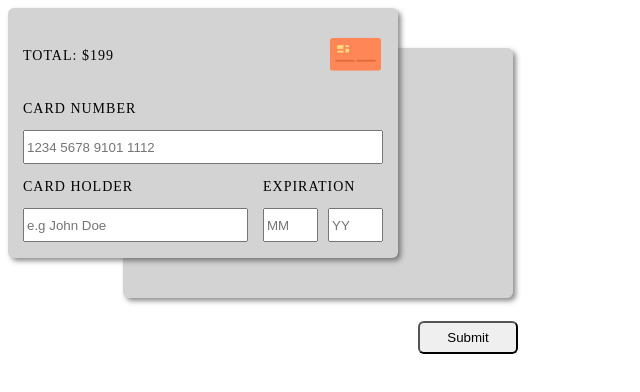
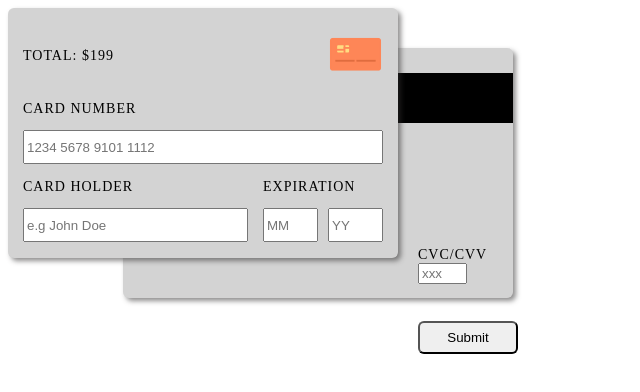
Before and after one commit to dwpeterson3/wdd131, a plain HTML site: page creditcard/index.html in a window 1280 px wide. Shown: the whole page, without its empty margins (0-640 px from the left). Drawn offline with Linux system fonts and the light colour scheme.

Commit message:
final credit card update

```diff
--- a/creditcard/credit-card.css
+++ b/creditcard/credit-card.css
@@ -27,9 +27,13 @@
     color: black;
  }
  .creditCardBack {
+    display: grid;
+    grid-template-columns: 295px 95px;
+    grid-template-rows: 1fr 1fr;
     grid-column: 2 / 4;
     grid-row: 2 / 4;
     z-index: 1;
+    max-width: 390px;
  }
  .creditCardFront{
     display: grid;
@@ -75,3 +79,15 @@
    justify-self: end;
    align-self: center;
  }
+ #cvc-cvv{
+   grid-column: 2/ 3;
+   grid-row: 2 / 3;
+   align-self: end;
+   margin-right:15px;
+ }
+ #blackStripe {
+   background-color: black;
+   max-height: 50px;
+   grid-column: 1 / 3;
+   margin-top: 25px;
+ }
--- a/creditcard/index.html
+++ b/creditcard/index.html
@@ -47,12 +47,12 @@
             </p>
         </div>
         <div class="creditCardBack">
-            <div>
+            <div id="blackStripe">
 
             </div>
-            <p>
+            <p id="cvc-cvv">
                 <label for="cvc-cvv">CVC/CVV</label>
-                <input type="text" name="cvc-cvv" id="cvc-cvv" placeholder="xxx" pattern="[0-9] {3}" required>
+                <input type="text" name="cvc-cvv" id="cvc-cvv" placeholder="xxx" size = "3" pattern="[0-9] {3}" required>
             </p>
         </div>
         <button>Submit</button>
```
